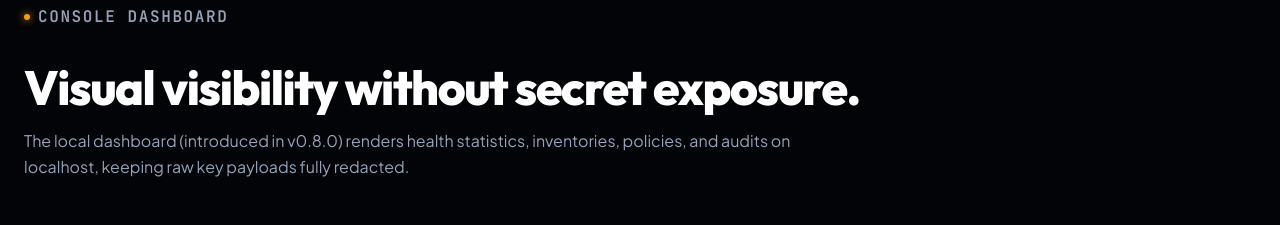
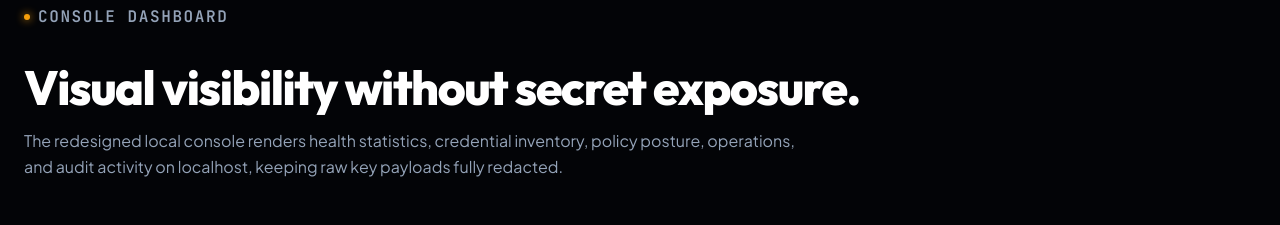
Before and after one commit to asimons81/hermes-vault, a plain HTML site: page site/index.html in a window 1280 px wide. Shown: the part 3300-3525 px from the top of the page. Drawn offline with Linux system fonts and the light colour scheme.

Commit message:
Update site dashboard screenshots

```diff
--- a/site/index.html
+++ b/site/index.html
@@ -259,7 +259,7 @@
         <p class="eyebrow">Console Dashboard</p>
         <h2>Visual visibility without secret exposure.</h2>
         <p>
-          The local dashboard (introduced in v0.8.0) renders health statistics, inventories, policies, and audits on localhost, keeping raw key payloads fully redacted.
+          The redesigned local console renders health statistics, credential inventory, policy posture, operations, and audit activity on localhost, keeping raw key payloads fully redacted.
         </p>
       </div>
 
```
Also changed, not shown: site/assets/screenshots/dashboard-audit-activity.png, site/assets/screenshots/dashboard-credential-inventory.png, site/assets/screenshots/dashboard-health.png, site/assets/screenshots/dashboard-mcp-status.png, site/assets/screenshots/dashboard-operations.png, site/assets/screenshots/dashboard-overview.png, site/assets/screenshots/dashboard-recovery-posture.png.
